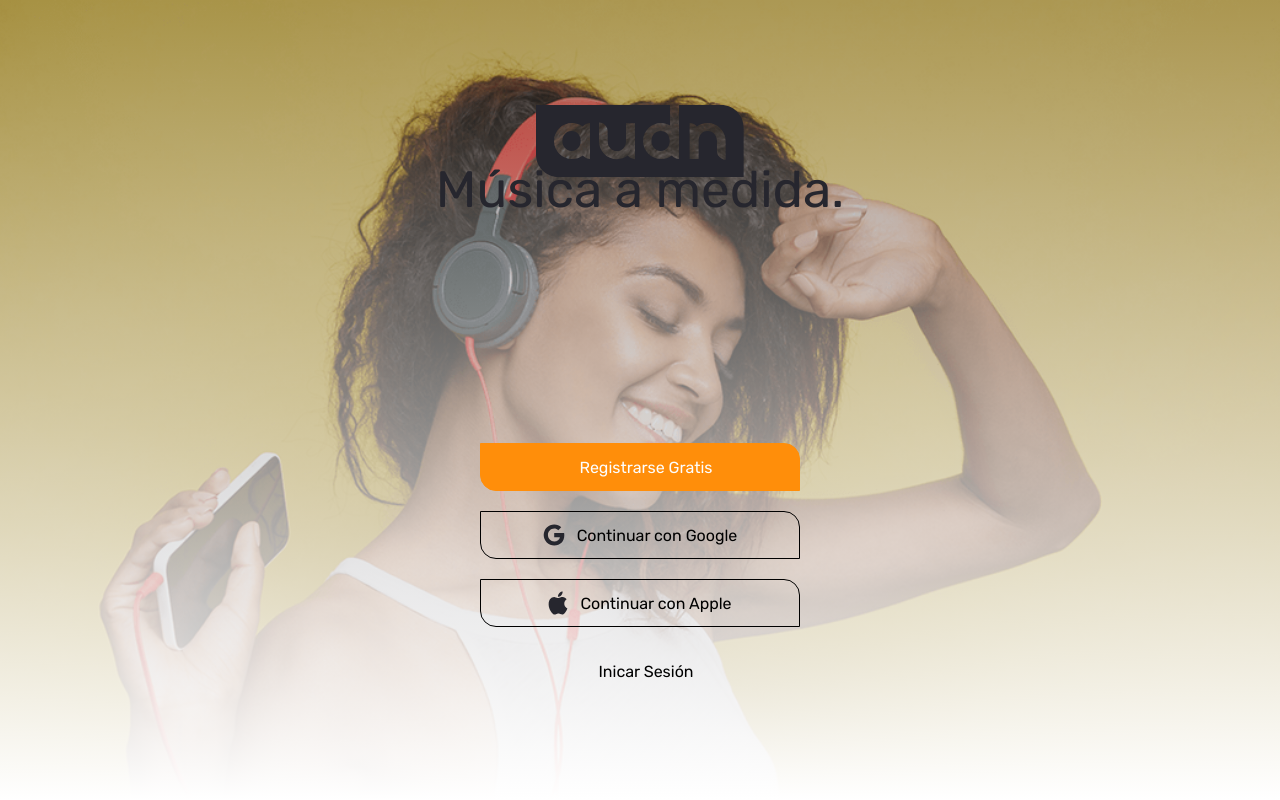
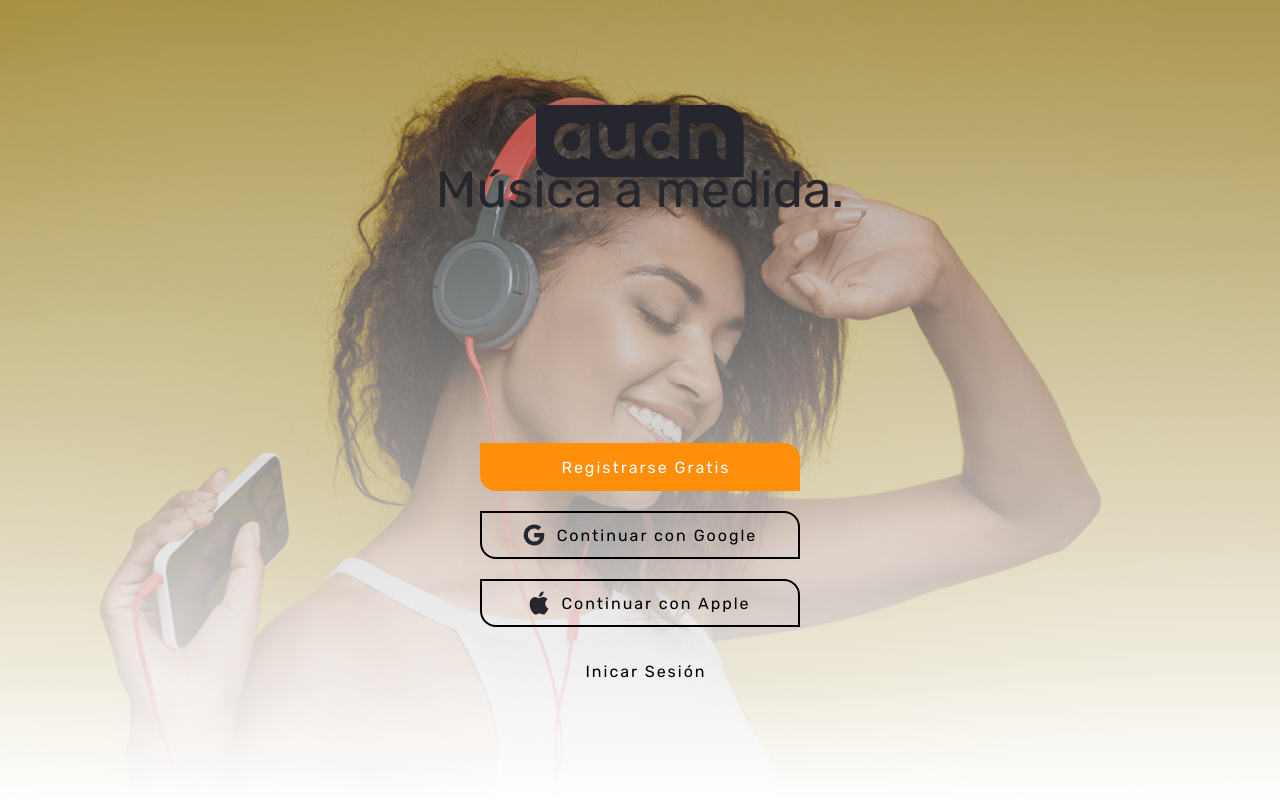
Before and after one commit to DamianCoalla/AUDN, a React (Vite) app in the folder front/: page / in a window 1280 px wide. Built offline with nearby package versions, Linux system fonts and the light colour scheme.

Commit message:
estilos button Claudio

```diff
--- a/front/src/Components/Button/Button.css
+++ b/front/src/Components/Button/Button.css
@@ -10,20 +10,30 @@
   height: 48px;
 }
 
+.btnStart {
+  display: flex;
+  flex-direction: row;
+  justify-content: center;
+  align-items: center;
+  padding: 12px 16px;
+  gap: 12px;
+  border-radius: 0px 16px;
+  width: 320px;
+  height: 48px;
+  font-weight: 1000;
+  letter-spacing: 2px;
+}
+
 .bg-orange {
   background-color: #ff8e0a;
   color: #fdfeff;
-  border: 1px #ff8e0a solid;
+  border: 2px #ff8e0a solid;
 }
 .bg-tranparent {
   background-color: transparent;
-  border: 1px #000000 solid;
+  border: 2px #000000 solid;
 }
 .bg-white {
   background-color: transparent;
   border: none;
 }
-
-button:disabled {
-  background-color: #ccc;
-}
--- a/front/src/Components/Buttons/Buttons.css
+++ /dev/null
@@ -1,27 +0,0 @@
-.btnStart {
-  display: flex;
-  flex-direction: row;
-  justify-content: center;
-  align-items: center;
-  padding: 12px 16px;
-  gap: 12px;
-  border-radius: 0px 16px;
-  width: 320px;
-  height: 48px;
-  font-weight: 1000;
-  letter-spacing: 2px;
-}
-
-.bg-orange {
-  background-color: #ff8e0a;
-  color: #fdfeff;
-  border: 2px #ff8e0a solid;
-}
-.bg-tranparent {
-  background-color: transparent;
-  border: 2px #000000 solid;
-}
-.bg-white {
-  background-color: transparent;
-  border: none;
-}
```
